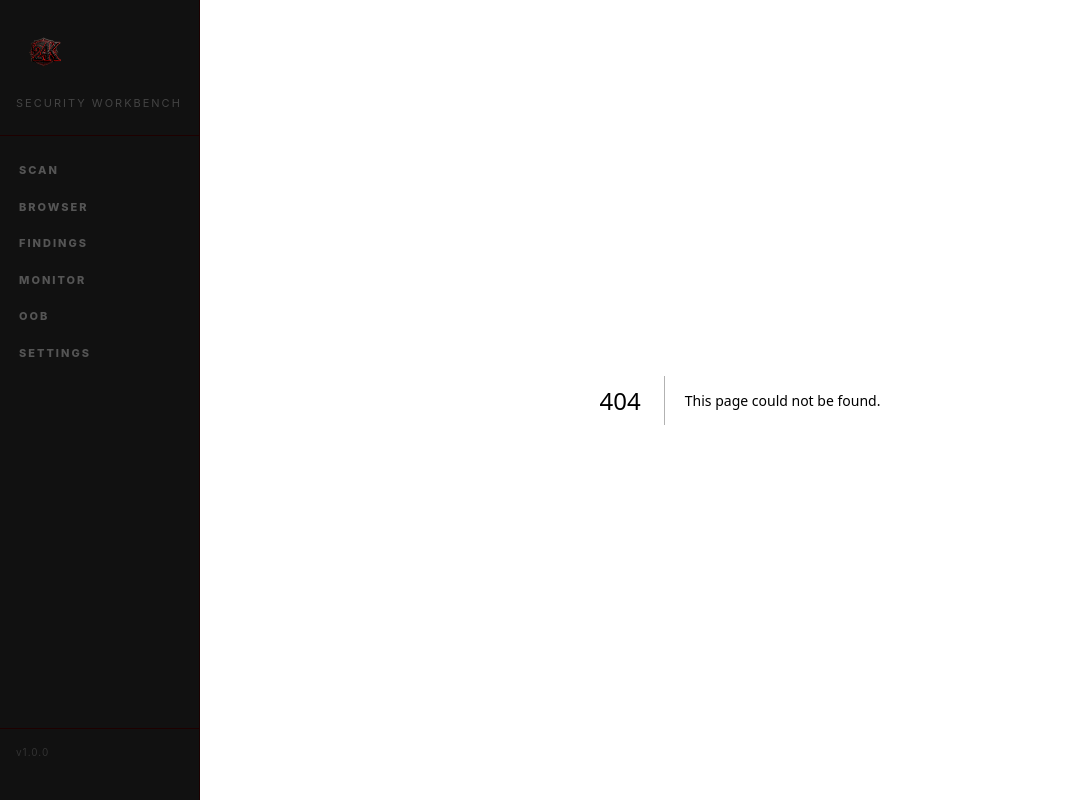
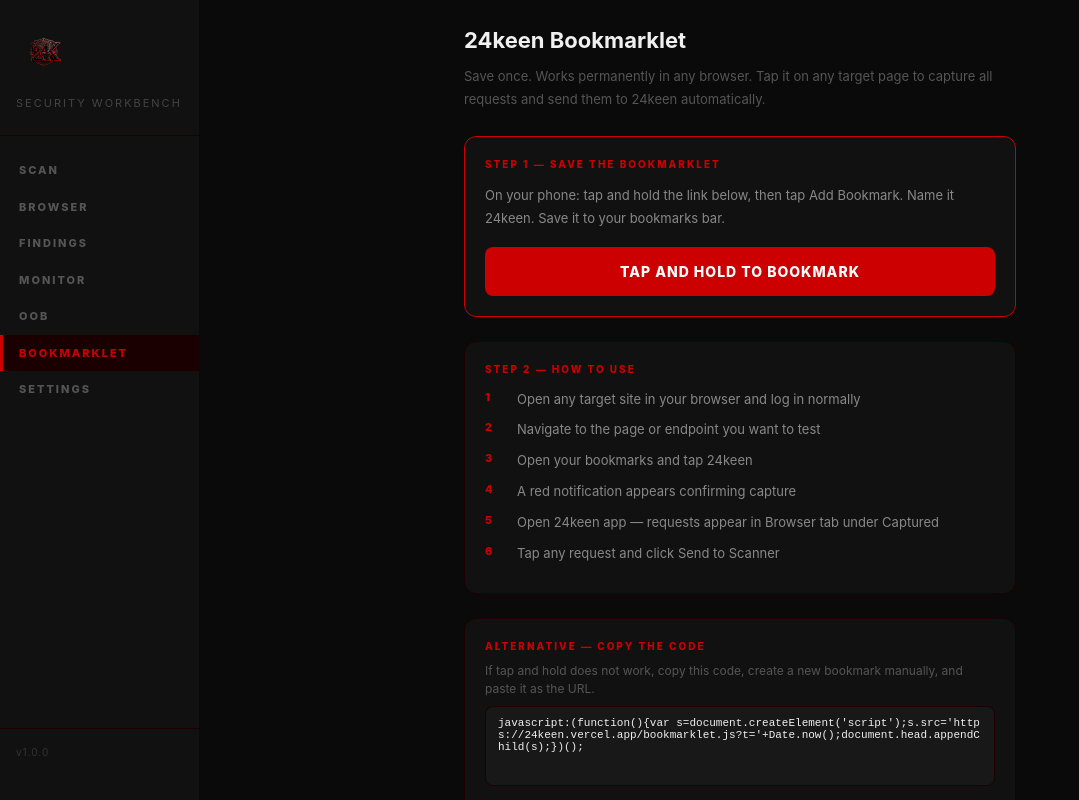
Before and after one commit to ifechukwu-commit/24keen, a Next.js app: page /bookmarklet in a window 1280 px wide. Before the commit this address had no page. Shown: the whole page, without its empty margins (0-1079 px from the left). Built offline with nearby package versions, Linux system fonts and the light colour scheme.

Commit message:
add bookmarklet

```diff
--- /dev/null
+++ b/app/bookmarklet/page.tsx
@@ -0,0 +1,57 @@
+'use client'
+export default function BookmarkletPage() {
+  const KEEN_URL = 'https://24keen.vercel.app'
+
+  const bookmarklet = `javascript:(function(){var s=document.createElement('script');s.src='${KEEN_URL}/bookmarklet.js?t='+Date.now();document.head.appendChild(s);})();`
+
+  return (
+    <div style={{ maxWidth: 600, margin: '0 auto', padding: 24 }}>
+      <div style={{ fontSize: 22, fontWeight: 700, color: '#f0f0f0', marginBottom: 8 }}>24keen Bookmarklet</div>
+      <div style={{ fontSize: 13, color: '#555', marginBottom: 24, lineHeight: 1.8 }}>
+        Save once. Works permanently in any browser. Tap it on any target page to capture all requests and send them to 24keen automatically.
+      </div>
+      <div style={{ background: '#111', border: '1px solid #cc0000', borderRadius: 12, padding: 20, marginBottom: 24 }}>
+        <div style={{ fontSize: 10, fontWeight: 800, color: '#cc0000', letterSpacing: 2, marginBottom: 12 }}>STEP 1 — SAVE THE BOOKMARKLET</div>
+        <div style={{ fontSize: 13, color: '#888', lineHeight: 1.8, marginBottom: 16 }}>
+          On your phone: tap and hold the link below, then tap Add Bookmark. Name it 24keen. Save it to your bookmarks bar.
+        </div>
+        <a
+          href={bookmarklet}
+          style={{
+            display: 'block', background: '#cc0000', color: 'white',
+            padding: '14px 20px', borderRadius: 8, textAlign: 'center',
+            fontWeight: 800, fontSize: 14, letterSpacing: 1, textDecoration: 'none'
+          }}
+        >
+          TAP AND HOLD TO BOOKMARK
+        </a>
+      </div>
+      <div style={{ background: '#111', border: '1px solid #1e0000', borderRadius: 12, padding: 20, marginBottom: 24 }}>
+        <div style={{ fontSize: 10, fontWeight: 800, color: '#cc0000', letterSpacing: 2, marginBottom: 12 }}>STEP 2 — HOW TO USE</div>
+        {[
+          'Open any target site in your browser and log in normally',
+          'Navigate to the page or endpoint you want to test',
+          'Open your bookmarks and tap 24keen',
+          'A red notification appears confirming capture',
+          'Open 24keen app — requests appear in Browser tab under Captured',
+          'Tap any request and click Send to Scanner',
+        ].map((step, i) => (
+          <div key={i} style={{ display: 'flex', gap: 12, marginBottom: 10, alignItems: 'flex-start' }}>
+            <span style={{ fontSize: 11, fontWeight: 800, color: '#cc0000', minWidth: 20 }}>{i + 1}</span>
+            <span style={{ fontSize: 13, color: '#888', lineHeight: 1.6 }}>{step}</span>
+          </div>
+        ))}
+      </div>
+      <div style={{ background: '#111', border: '1px solid #1e0000', borderRadius: 12, padding: 20 }}>
+        <div style={{ fontSize: 10, fontWeight: 800, color: '#cc0000', letterSpacing: 2, marginBottom: 8 }}>ALTERNATIVE — COPY THE CODE</div>
+        <div style={{ fontSize: 12, color: '#555', marginBottom: 8 }}>If tap and hold does not work, copy this code, create a new bookmark manually, and paste it as the URL.</div>
+        <textarea
+          readOnly
+          value={bookmarklet}
+          onClick={e => (e.target as HTMLTextAreaElement).select()}
+          style={{ width: '100%', height: 80, fontSize: 11, resize: 'none', wordBreak: 'break-all' }}
+        />
+      </div>
+    </div>
+  )
+}
--- a/components/Sidebar.tsx
+++ b/components/Sidebar.tsx
@@ -9,6 +9,7 @@
   { href: '/findings', label: 'FINDINGS' },
   { href: '/monitor', label: 'MONITOR' },
   { href: '/oob', label: 'OOB' },
+  { href: '/bookmarklet', label: 'BOOKMARKLET' },
   { href: '/settings', label: 'SETTINGS' },
 ]
 
```
Also changed, not shown: public/bookmarklet.js (added, +121 -0 lines).
